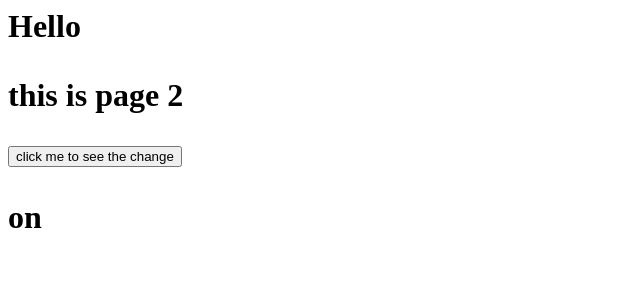
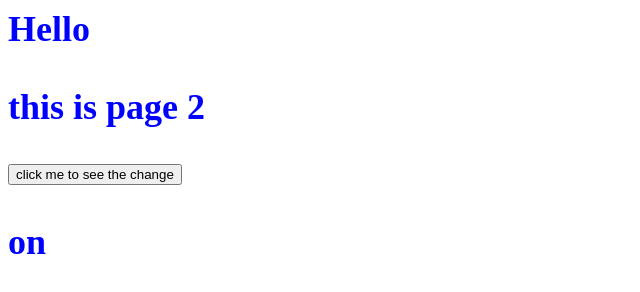
Before and after one commit to NazoBarakzai/web-assign., a plain HTML site: page about.html in a window 1280 px wide. Shown: the whole page, without its empty margins (0-640 px from the left). Drawn offline with Linux system fonts and the light colour scheme.

Commit message:
Update about.html

```diff
--- a/about.html
+++ b/about.html
@@ -1,7 +1,7 @@
 <html>
 <head>
 	<title>About</title>
-	<link rel="stylesheet" type="text/css" href="kamal.css">
+	<link rel="stylesheet" type="text/css" href="nazo.css">
 </head>
 <body>
 	<h1>Hello<h1>
```
